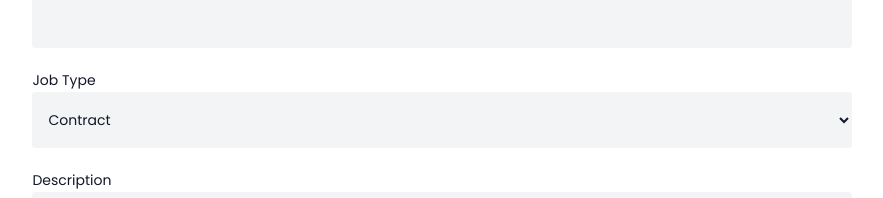
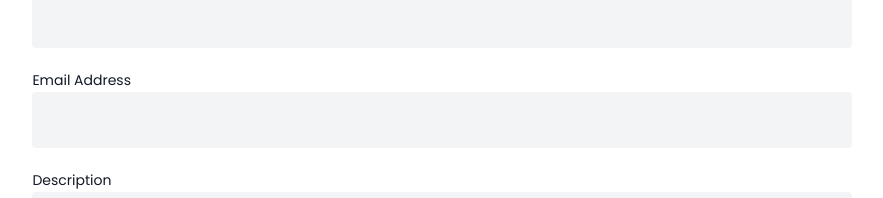
Before and after one commit to chris097/portfolio_v1, a Next.js app: page /hire in a window 1280 px wide. Shown: the part 1064-1262 px from the top of the page, without its empty margins (198-1081 px from the left). Built offline with nearby package versions, Linux system fonts and the light colour scheme; a web font is replaced by a local one.

Commit message:
feature form connection to emailjs

```diff
--- a/package.json
+++ b/package.json
@@ -9,11 +9,13 @@
     "lint": "next lint"
   },
   "dependencies": {
+    "@emailjs/browser": "^3.6.2",
     "next": "12.1.5",
     "next-themes": "^0.1.1",
     "react": "18.0.0",
     "react-awesome-reveal": "^3.8.1",
     "react-dom": "18.0.0",
+    "react-hot-toast": "^2.2.0",
     "react-icons": "^4.3.1"
   },
   "devDependencies": {
--- a/pages/_app.js
+++ b/pages/_app.js
@@ -1,12 +1,14 @@
 /* eslint-disable react/prop-types */
 import React from "react";
 import { ThemeProvider } from "next-themes";
+import { Toaster } from "react-hot-toast";
 import '../styles/globals.css';
 import "../styles/index.css";
 
 function MyApp({ Component, pageProps }) {
   return (
     <ThemeProvider enableSystem={true} attribute="class">
+      <Toaster position="top-center" />
       <Component {...pageProps} />
     </ThemeProvider>
 
--- a/pages/hire.js
+++ b/pages/hire.js
@@ -1,5 +1,7 @@
-import React from "react";
+import React, { useState, useRef } from "react";
 import Head from "next/head";
+import emailjs from "@emailjs/browser";
+import toast from "react-hot-toast";
 import Header from "../components/Header";
 import Footer from "../components/Footer";
 import Image from "next/image";
@@ -7,7 +9,26 @@ import circle1 from "../public/circle1.png";
 import circle2 from "../public/circle2.png";
 import { Slide } from "react-awesome-reveal";
 
-export default function Hire () {
+export default function Hire() {
+    const [isLoading, setIsLoading] = useState(false);
+    const form = useRef();
+
+    const sendEmail = (e) => {
+        e.preventDefault();
+        setIsLoading(true)
+        emailjs.sendForm(
+          'service_njtm33w',
+          'template_kprhxgk',
+          form.current,
+          'AwNHYReSSkev1SzVK'
+      )
+        .then((result) => {
+        toast.success(`${result.text}! Message sent successfully. Thank you for coming this far.`)
+        setIsLoading(false)
+      }, (error) => {
+          console.log(error.text);
+        });
+  };
     return(
         <div>
             <Head>
@@ -47,17 +68,19 @@ export default function Hire () {
                         <h1 className="md:text-7xl text-5xl font-light mb-10">Hire Me</h1>
                     </Slide>
                     <Slide>
-                    <div className="mt-10 bg-white dark:bg-projectblue w-full h-auto pt-10 pb-20 font-poppins">
+                        <div className="mt-10 bg-white dark:bg-projectblue w-full h-auto pt-10 pb-20 font-poppins">
                         <div className="max-w-[80%] mx-auto">
                             <h1 className="text-2xl">Dear <span className="text-corered">Recruiter</span>,</h1>
                             <p className="text-sm mt-3 text-gray-600 dark:text-gray-200">Please fill the form, will respones with 24 hours.</p>
-                            <form className="space-y-5">
+                            <form ref={form} onSubmit={sendEmail} className="space-y-5">
                                 <div className="mt-8">
                                     <label className="text-sm mb-10">{`Recruiter's Name`}</label>
                                     <div className="bg-gray-100 w-full rounded dark:bg-gray-900 h-14">
                                         <input
                                             className="w-full h-full bg-transparent outline-none border-none px-3 text-sm"
                                             type="text"
+                                            name="name"
+                                            required
                                         />
                                     </div>
                                 </div>
@@ -67,26 +90,31 @@ export default function Hire () {
                                         <input
                                             className="w-full h-full bg-transparent outline-none border-none px-3 text-sm"
                                             type="text"
+                                            name="company_name"
+                                            required
                                         />
                                     </div>
                                 </div>
                                 <div>
-                                    <label className="text-sm">{`Job Type`} </label>
+                                    <label className="text-sm">{`Email Address`} </label>
                                     <div className="bg-gray-100 w-full rounded dark:bg-gray-900 h-14">
-                                        <select className="border-none w-full bg-transparent outline-none px-3 h-full text-sm">
-                                            <option value="contract">Contract</option>
-                                            <option value="partTime">Part-Time</option>
-                                            <option value="contract">Full-Time</option>
-                                        </select>
+                                        <input
+                                            className="w-full h-full bg-transparent outline-none border-none px-3 text-sm"
+                                            type="email"
+                                            name="company_email"
+                                            required
+                                        />
                                     </div>
                                 </div>
                                 <div>
                                     <label className="text-sm">{`Description`} </label>
                                     <div className="w-full h-40 rounded dark:bg-gray-900 bg-gray-100">
-                                        <textarea className="border-none w-full outline-none bg-transparent focus:border-inherit p-3" />
+                                        <textarea name="company_description" className="border-none w-full outline-none bg-transparent focus:border-inherit p-3" />
                                     </div>
                                 </div>
-                                <button className="bg-corered dark:bg-coreblue border-none text-white mt-5 w-full py-3 rounded">Send</button>
+                                    <button type="submit" className="bg-corered dark:bg-coreblue border-none text-white mt-5 w-full py-3 rounded">
+                                        {isLoading ? "Loading..." : "Send"}
+                                    </button>
                             </form>
                         </div>
                     </div>
```
Also changed, not shown: 1 other file (tests, documents, lock files or other folders).
